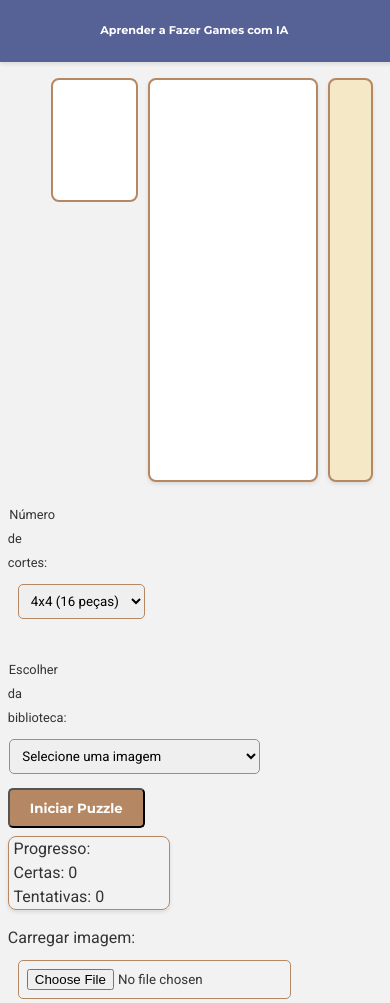
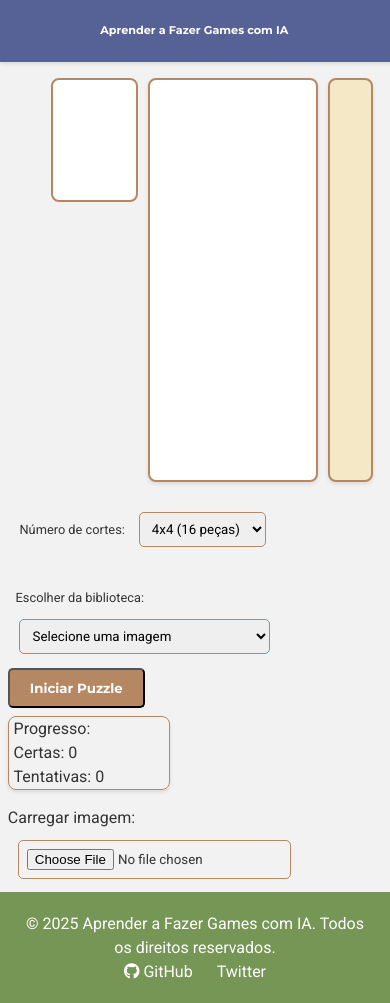
Before and after one commit to pedrohermesribeiro/puzzlegame, a Spring Boot app: page /puzzle.html in a window 390 px wide. Shown: the top 1003 px of the page. Run offline with Spring Boot 4, Linux system fonts and the light colour scheme; data comes from the database, SQL or seed files in the repository.

Commit message:
melhorando os títulos dos combos para celular novamente

```diff
--- a/src/main/resources/static/puzzle.html
+++ b/src/main/resources/static/puzzle.html
@@ -26,7 +26,7 @@
                     <div id="puzzle-board" style="width: 80%; min-height: 90%;"></div>
                     <div id="piece-column" style="width: 20%; min-height: 90%; overflow-y: auto; margin-right: 5%;" ></div>
                 </div>
-                <div style="width: 13%; margin-left: 2%; margin-top: 1%;">
+                <div style="width: 13%; margin-left: 2%; margin-top: 1%;" class="div-cuts">
                     <label for="cuts" style="font-size: 14; margin-left: 3%;" id="titulo-cuts">Número de cortes:</label>
                     <select id="cuts">
                         <option value="16">4x4 (16 peças)</option>
@@ -34,7 +34,7 @@
                         <option value="64">8x8 (64 peças)</option>
                     </select>
                 </div><br>
-                <div style="width: 13%; margin-left: 2%; margin-top: 1%;">
+                <div style="width: 13%; margin-left: 2%; margin-top: 1%;" class="div-select-image">
                     <label for="image-select" style="font-size: 14; margin-left: 2%;" id="titulo-image">Escolher da biblioteca:</label>
                     <select id="image-select" style="margin-left: 3%;">
                         <option value="">Selecione uma imagem</option>
--- a/src/main/resources/static/style.css
+++ b/src/main/resources/static/style.css
@@ -293,12 +293,20 @@
 
 #titulo-cuts{
     font-size: 80%;
-    min-width: 120%;
+    min-width: 100%;
 }
 
 #titulo-image{
     font-size: 80%;
-    min-width: 120%;
+    min-width: 100%;
+}
+
+.div-cuts{
+    min-width: 100%;
+}
+
+.div-select-image{
+    min-width: 100%;
 }
 
 }
```
